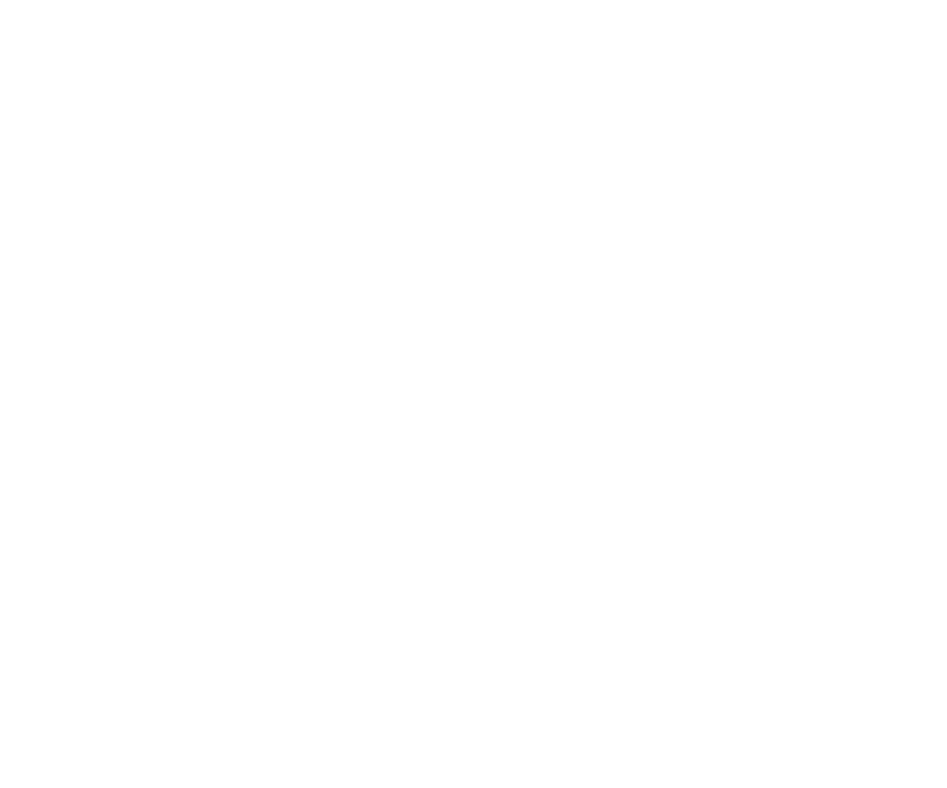
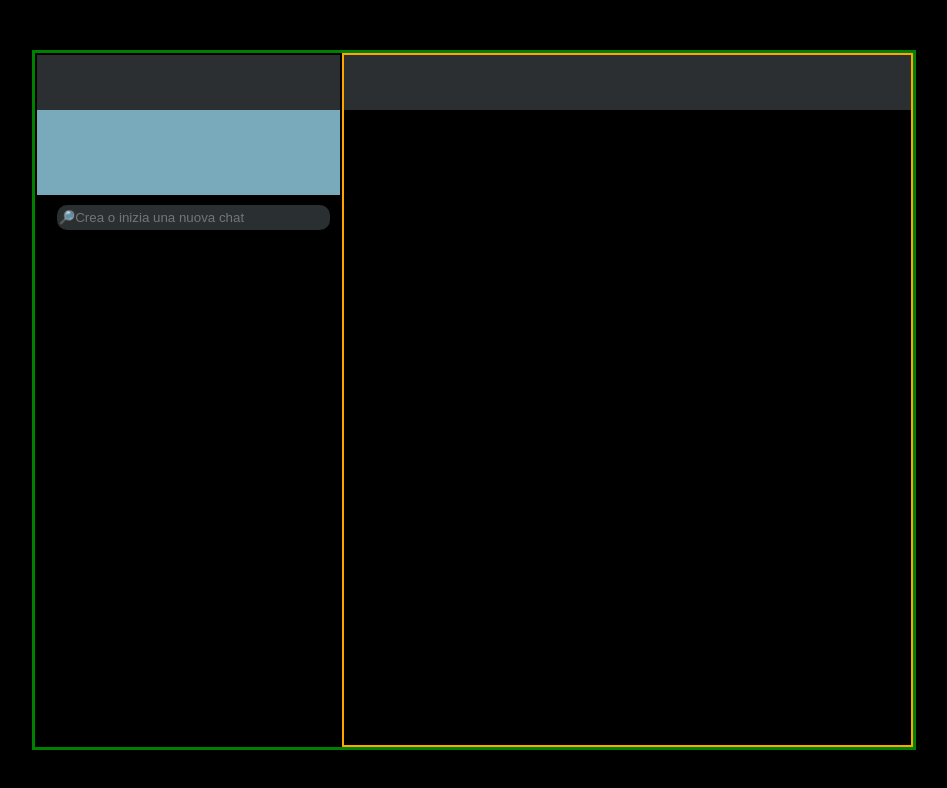
Before and after one commit to DanieleFic/vue-boolzapp, a plain HTML site: page index.html in a window 1280 px wide. Shown: the whole page, without its empty margins (166-1113 px from the left). Drawn offline with nearby package versions, Linux system fonts and the light colour scheme.

Commit message:
prima layout

```diff
--- a/css/style.css
+++ b/css/style.css
@@ -0,0 +1,58 @@
+*{
+    box-sizing: border-box;
+    background-color: black;
+}
+
+/*container principali*/
+.container {
+    margin: auto;
+    width: 70%;
+    border: 3px solid green;
+    margin-top: 50px;
+    height: 700px;
+}
+
+.ms_leftside{
+    float: left;
+    width: 35%;
+    border: 2px solid black;
+    height: 100%
+}
+
+.ms_rightside{
+    float: right;
+    width: 65%;
+    height: 100%;
+    border: 2px solid orange;
+}
+
+/*div  interni*/
+
+.ms_headerboxleft{
+    height: 55px;
+    background-color: #2b2f32;
+}
+
+.ms_headerboxright{
+    height: 55px;
+    background-color: #2b2f32;
+}
+
+.ms_boxnotifiche{
+    height: 85px;
+    background-color: rgb(120, 170, 187);
+}
+
+.ms_search{
+    background-color: #131c21;
+    height: 45px;
+}
+
+.ms_input{
+    width: 90%;
+    height: 25px;
+    margin: 10px 20px;
+    border: 0;
+    border-radius: 10px;
+    background-color: #2A2F32;
+}
--- a/index.html
+++ b/index.html
@@ -9,7 +9,32 @@
     <title>Document</title>
 </head>
 <body>
+    <!-- Container generale che contiene tutto -->
+    <div class="container">
+        <!-- parte SINISTRA del container -->
+        <div class="ms_leftside">
+            <!-- parte superiore della parte SINISTRA  -->
+            <div class="ms_headerboxleft">
 
+            </div>
+            <!-- box azzurro delle notifiche  -->
+            <div class="ms_boxnotifiche">
+
+            </div>
+            <!-- Input search bar per cercare le chat   -->
+            <div class="ms_search">
+                <form action="/action_page.php">
+                  <input class="ms_input" type="text" id="search"  placeholder="&#128270;Crea o inizia una nuova chat">
+                </div>
+        </div>
+        <!-- parte DESTRA del container  -->
+        <div class="ms_rightside">
+            <!-- parte superiore della parte DESTRA  -->
+            <div class="ms_headerboxright">
+
+            </div>
+        </div>
+    </div>
 
 
 
```
